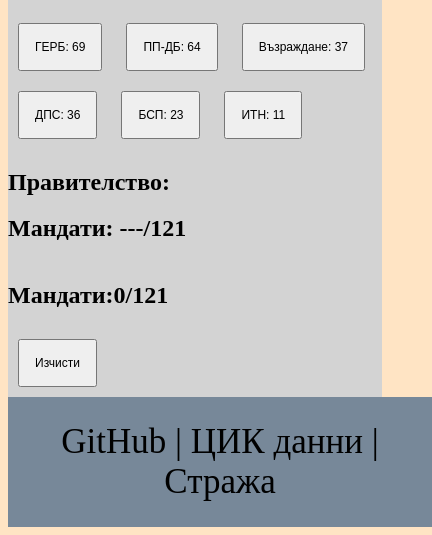
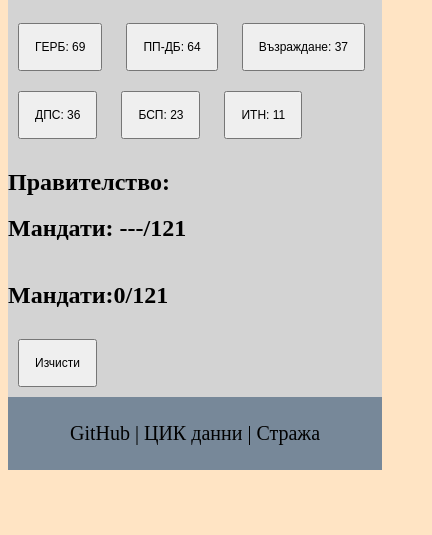
Before and after one commit to kole1337/kole1337.github.io, a plain HTML site: page govcalc.html in a window 390 px wide. Shown: the part 806-1341 px from the top of the page, 432 px wide, since content can reach past the window. After the commit the page ends 1284 px from the top, so only its background shows below. Drawn offline with Linux system fonts and the light colour scheme.

Commit message:
footer style back to default

```diff
--- a/govcalcStyle.css
+++ b/govcalcStyle.css
@@ -207,13 +207,13 @@
     }
 
     footer{
-        width: 100%;
+        /* width: 100%; */
         height: auto;
         text-align: center;
         background-color: lightslategray;
         color: black;
         padding: 25px;
-        font-size:35px;
+        font-size:20px;
 
         a:hover{
             color: white;
```
